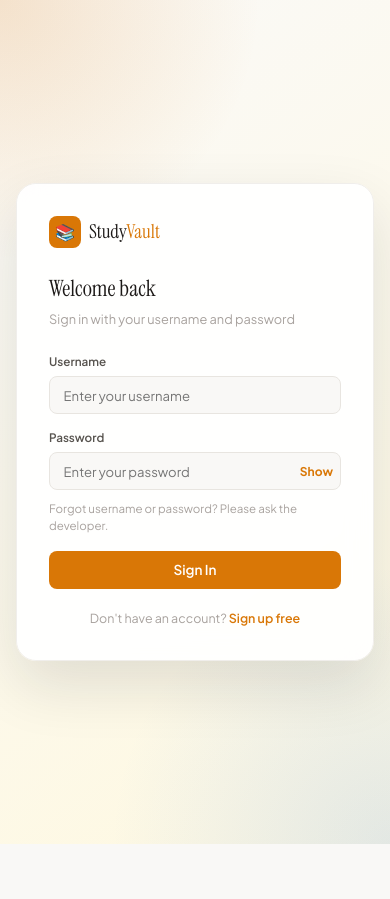
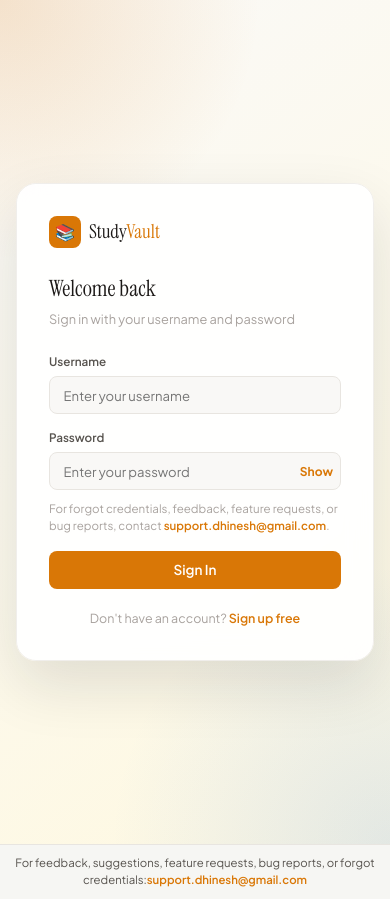
Before and after one commit to Dhinesh-Manikandan/Study-Vault, a React (Create React App) app in the folder studyvault-complete/studyvault-frontend/: page /login in a window 390 px wide. Before the commit the page ends 844 px from the top, so only its background shows below. Built offline with nearby package versions, Linux system fonts and the light colour scheme; no server answers; the HTML template or start-up script is replaced by a standard one.

Commit message:
Add support contact info across auth, profile, and footer

```diff
--- a/studyvault-complete/studyvault-frontend/src/App.js
+++ b/studyvault-complete/studyvault-frontend/src/App.js
@@ -51,6 +51,10 @@ export default function App() {
     <AuthProvider>
       <BrowserRouter>
         <AppRoutes />
+        <footer className="app-support-footer">
+          For feedback, suggestions, feature requests, bug reports, or forgot credentials:
+          <a href="mailto:support.dhinesh@gmail.com">support.dhinesh@gmail.com</a>
+        </footer>
         <Toaster
           position="bottom-right"
           toastOptions={{
--- a/studyvault-complete/studyvault-frontend/src/index.css
+++ b/studyvault-complete/studyvault-frontend/src/index.css
@@ -177,6 +177,23 @@ input, select, textarea {
 .empty-state h3 { font-size: 1rem; color: var(--text2); margin-bottom: 0.35rem; font-family: 'Plus Jakarta Sans', sans-serif; font-weight: 600; }
 .empty-state p { font-size: 0.8rem; }
 
+.app-support-footer {
+  border-top: 1px solid var(--border);
+  background: color-mix(in srgb, var(--surface2) 72%, #ffffff 28%);
+  color: var(--text2);
+  font-size: 0.74rem;
+  text-align: center;
+  padding: 0.65rem 0.85rem;
+}
+
+.app-support-footer a {
+  color: var(--accent);
+  font-weight: 600;
+  text-decoration: none;
+}
+
+.app-support-footer a:hover { text-decoration: underline; }
+
 @media (max-width: 680px) {
   .app-layout {
     flex-direction: column;
@@ -192,4 +209,9 @@ input, select, textarea {
     min-height: 36px;
     font-size: 0.8rem;
   }
+
+  .app-support-footer {
+    font-size: 0.71rem;
+    line-height: 1.45;
+  }
 }
--- a/studyvault-complete/studyvault-frontend/src/pages/Auth.css
+++ b/studyvault-complete/studyvault-frontend/src/pages/Auth.css
@@ -29,6 +29,12 @@
 	font-size: 0.72rem;
 	color: var(--text3);
 }
+.auth-note a {
+	color: var(--accent);
+	font-weight: 600;
+	text-decoration: none;
+}
+.auth-note a:hover { text-decoration: underline; }
 .auth-submit { width: 100%; justify-content: center; padding: 0.65rem; margin-top: 0.5rem; font-size: 0.85rem; }
 .auth-switch { text-align: center; font-size: 0.78rem; color: var(--text3); margin-top: 1.25rem; }
 .auth-switch a { color: var(--accent); font-weight: 600; text-decoration: none; }
--- a/studyvault-complete/studyvault-frontend/src/pages/AuthPages.js
+++ b/studyvault-complete/studyvault-frontend/src/pages/AuthPages.js
@@ -75,7 +75,11 @@ export function Login() {
               </button>
             </div>
           </div>
-          <p className="auth-note">Forgot username or password? Please ask the developer.</p>
+          <p className="auth-note">
+            For forgot credentials, feedback, feature requests, or bug reports, contact
+            {' '}
+            <a href="mailto:support.dhinesh@gmail.com">support.dhinesh@gmail.com</a>.
+          </p>
           <button className="btn btn-primary auth-submit" type="submit" disabled={loading}>
             {loading ? <span className="spinner" /> : 'Sign In'}
           </button>
--- a/studyvault-complete/studyvault-frontend/src/pages/ProfilePage.css
+++ b/studyvault-complete/studyvault-frontend/src/pages/ProfilePage.css
@@ -50,8 +50,13 @@
 
 .profile-danger { grid-column: span 2; border-color: color-mix(in srgb, var(--red) 25%, var(--border) 75%); background: linear-gradient(180deg, color-mix(in srgb, var(--red-bg) 55%, #fff 45%), var(--surface)); }
 .profile-danger-text { font-size: 0.74rem; color: var(--text2); margin: 0.35rem 0 0.9rem; }
+.profile-support { grid-column: span 2; }
+.profile-support-text { font-size: 0.74rem; color: var(--text2); line-height: 1.65; }
+.profile-support-text a { color: var(--accent); font-weight: 600; text-decoration: none; }
+.profile-support-text a:hover { text-decoration: underline; }
 
 @media (max-width: 780px) {
   .profile-grid { grid-template-columns: 1fr; }
   .profile-danger { grid-column: span 1; }
+  .profile-support { grid-column: span 1; }
 }
--- a/studyvault-complete/studyvault-frontend/src/pages/ProfilePage.js
+++ b/studyvault-complete/studyvault-frontend/src/pages/ProfilePage.js
@@ -210,6 +210,16 @@ export default function ProfilePage() {
               {busy ? 'Deleting...' : 'Delete Account Data'}
             </button>
           </div>
+
+          <div className="card profile-card profile-support">
+            <div className="profile-section-title">Support</div>
+            <p className="profile-support-text">
+              For feedback, suggestions, feature changes, error reporting, or forgot credentials,
+              contact
+              {' '}
+              <a href="mailto:support.dhinesh@gmail.com">support.dhinesh@gmail.com</a>.
+            </p>
+          </div>
         </div>
       </div>
     </div>
```
